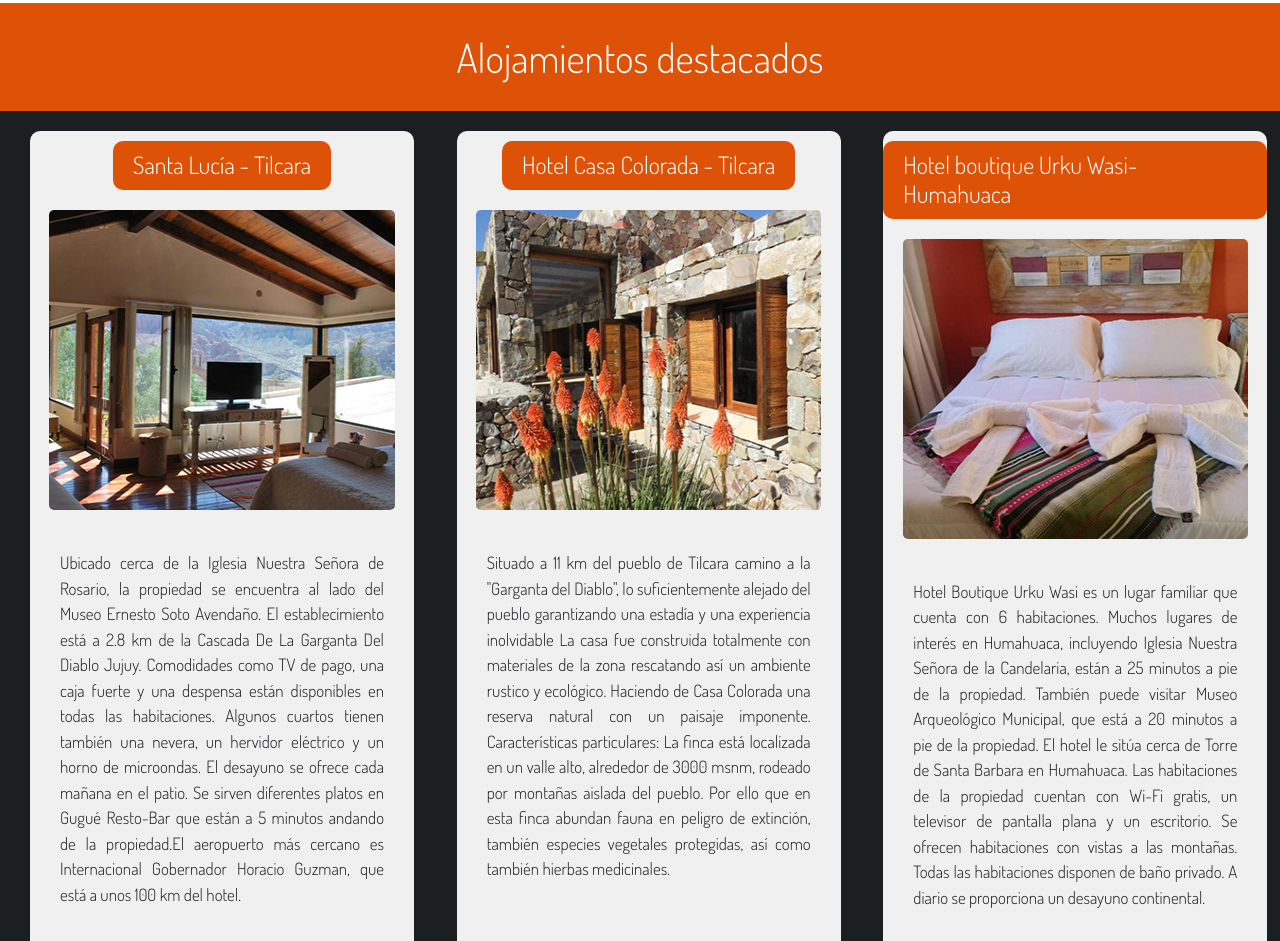
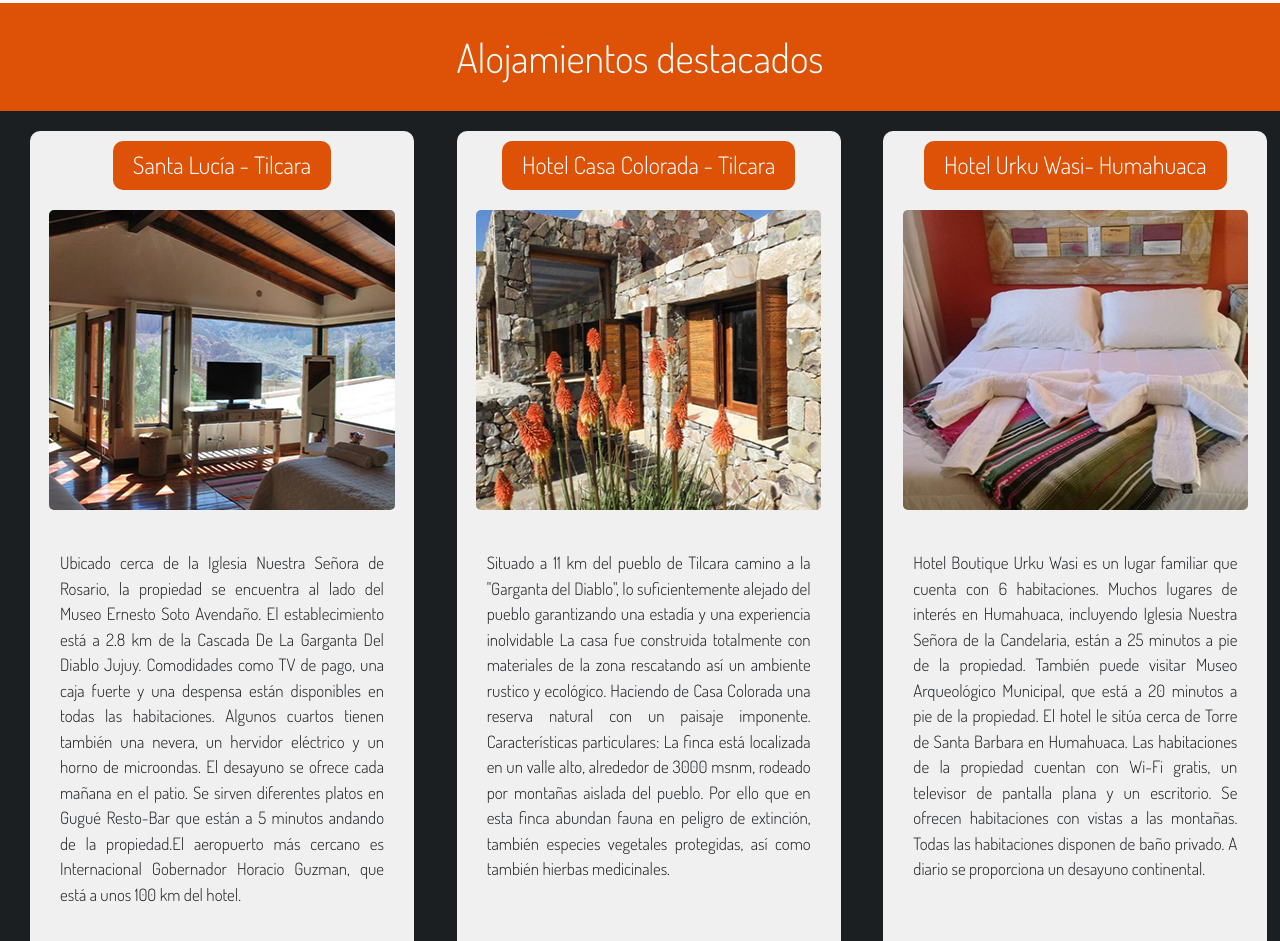
Before and after one commit to Federicofmv/Proyecto-Coder-House-Desarrollo-Web, a website: page Jujuy.html in a window 1280 px wide. Shown: the part 3514-4455 px from the top of the page. Drawn offline with nearby package versions, Linux system fonts and the light colour scheme; a web font is replaced by a local one.

Commit message:
cambio hotel

```diff
--- a/Jujuy.html
+++ b/Jujuy.html
@@ -197,7 +197,7 @@ La finca está localizada en un valle alto, alrededor de 3000 msnm, rodeado por
             </p>
           </article>
           <article class="article">
-            <h4 class="article__subtitulo">Hotel boutique Urku Wasi- Humahuaca</h4>
+            <h4 class="article__subtitulo">Hotel Urku Wasi- Humahuaca</h4>
             <img class="article__imagen--alojamiento" src="img/Alojamientos/Jujuy/Hotel Urku Wasi.jpg" alt="Hotel boutique urku wasiy">
             <p class="article__texto">
              Hotel Boutique Urku Wasi es un lugar familiar que cuenta con 6 habitaciones.
```
